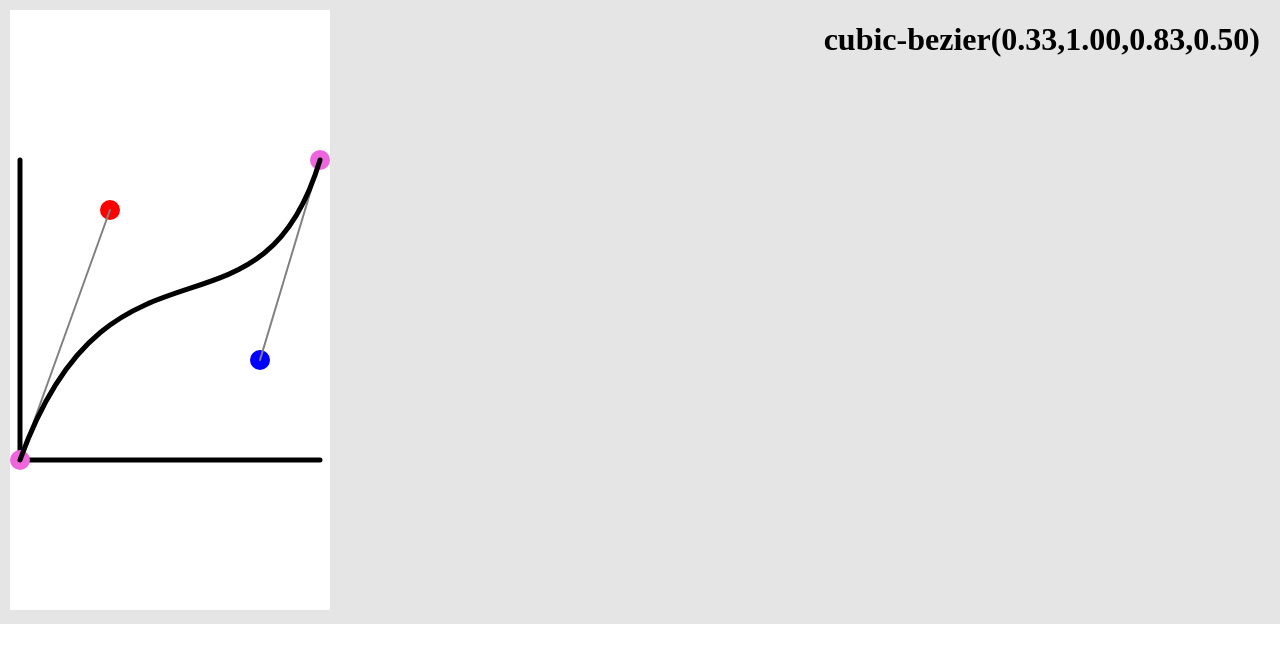
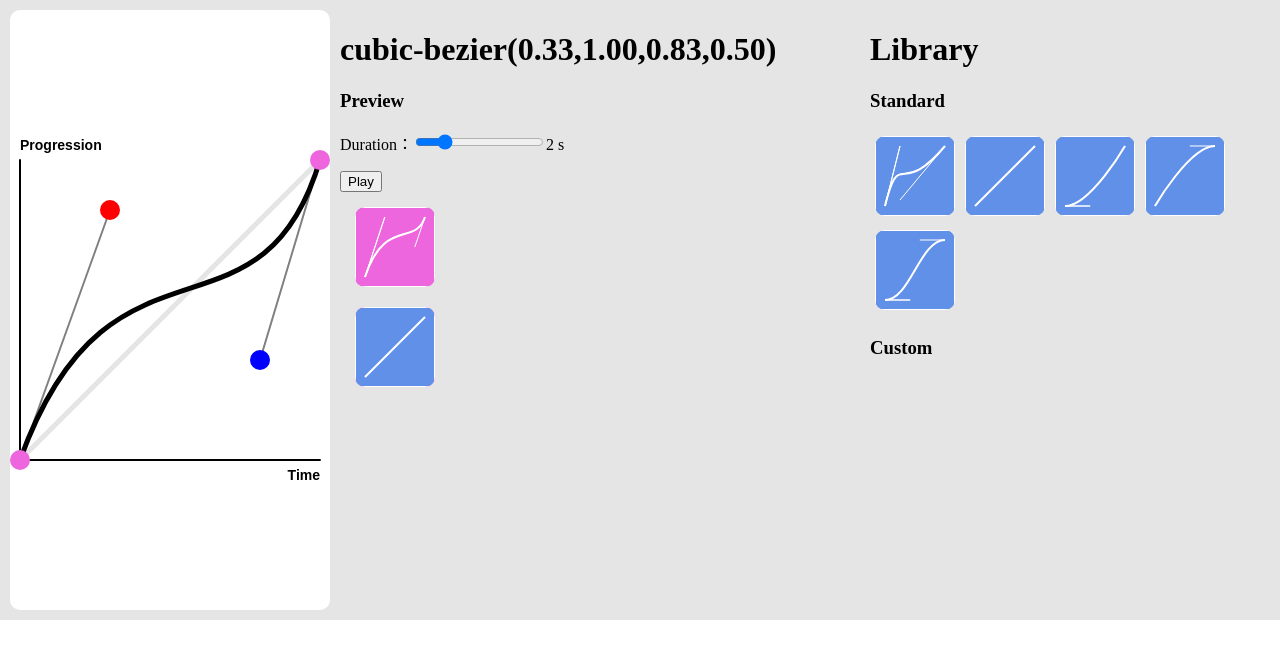
Before and after one commit to logcas/B-zierGenerator, a plain HTML site: page cssBezier.html in a window 1280 px wide. Drawn offline with Linux system fonts and the light colour scheme.

Commit message:
add beziercss

```diff
--- /dev/null
+++ b/css/BezierCube.css
@@ -0,0 +1,29 @@
+.cube {
+    display: inline-block;
+    position: relative;
+}
+
+.cube::after {
+    display: block;
+    position: absolute;
+    width: 100%;
+    height: 100%;
+    background: rgba(0, 0, 0, 0.2);
+}
+
+.cube:hover {
+    cursor: pointer;
+}
+
+.cube .name {
+    z-index: 999;
+}
+
+.cube:hover .name {
+    visibility: visible;
+    font-size: 14px;
+    font-weight: bold;
+    color: #fff;
+    line-height: 80px;
+    text-align: center;
+}
--- /dev/null
+++ b/css/main.css
@@ -0,0 +1,63 @@
+body {
+    margin: 0;
+    padding: 0;
+}
+
+.clearFix {
+    *zoom: 1;
+}
+
+.clearFix::after {
+    display: block;
+    content: " ";
+    height: 0;
+    visibility: hidden;
+    clear: both;
+}
+
+#app {
+    margin: 0;
+    padding: 10px;
+    background: #e5e5e5;
+}
+
+#canvas {
+    float: left;
+    background: #fff;
+    border-radius: 10px;
+}
+
+.content {
+    margin-left: 330px;
+    margin-right: 400px;
+}
+
+.demo {
+    position: relative;
+    margin: 10px;
+    height: 80px;
+}
+
+.block {
+    position: absolute;
+    left: 0;
+    background: #e6d;
+    border-radius: 5px;
+}
+
+.block.compare {
+    top: 100px;
+}
+
+.block.move {
+    left: 400px;
+}
+
+.cube:hover {
+    cursor: pointer;
+}
+
+.right {
+    float: right;
+    width: 400px;
+}
--- a/cssBezier.html
+++ b/cssBezier.html
@@ -6,180 +6,31 @@
     <meta http-equiv="X-UA-Compatible" content="IE=edge">
     <title>BezierCurve for css</title>
     <meta name="viewport" content="width=device-width, initial-scale=1">
+    <link rel="stylesheet" href="css/main.css">
 </head>
 
-<style>
-    body {
-        margin: 0;
-        padding: 0;
-    }
-
-    #app {
-        margin: 0;
-        padding: 0;
-        background: #e5e5e5;
-    }
-
-    #canvas {
-        margin: 10px;
-        background: #fff;
-    }
-</style>
-
 <body>
-    <div id="app">
+    <div id="app" class="clearFix">
         <canvas id="canvas">
             你的浏览器不支持canvas
         </canvas>
-        <h1 id="formula" style="float: right;margin-right: 20px;">Hello,world</h1>
+        <div class="right">
+            <h1>Library</h1>
+            <h3>Standard</h3>
+            <div class="lib"></div>
+            <h3>Custom</h3>
+        </div>
+        <div class="content">
+            <h1 id="formula">Hello,world</h1>
+            <h3>Preview</h3>
+            <p>Duration：<input type="range" value="2" max="10" min="0.1" step="0.1"><span id="duration"></span></p>
+            <button id="play">Play</button>
+            <div class="demo"></div>
+        </div>
     </div>
-    <script>
-        function Point(x, y, radius, color) {
-            this.x = x;
-            this.y = y;
-            this.radius = radius;
-            this.color = color;
-        }
-
-        Point.prototype.draw = function (ctx) {
-            ctx.beginPath();
-            ctx.moveTo(this.x, this.y);
-            ctx.arc(this.x, this.y, this.radius, 0, 2 * Math.PI, false);
-            ctx.fillStyle = this.color;
-            ctx.fill();
-        }
-
-        let canvas = document.querySelector('#canvas'),
-            formula = document.querySelector('#formula');
-        canvas.height = 600;
-        canvas.width = 320;
-
-        let ctx = canvas.getContext('2d'),
-            origin = {
-                x: 10,
-                y: 450
-            },
-            axisLength = 300,
-            idx = -1;
-
-        let closePoint = [
-                new Point(10, 450, 10, '#e6d'),
-                new Point(310, 150, 10, '#e6d')
-            ],
-            movePoint = [
-                new Point(100, 200, 10, 'red'),
-                new Point(250, 350, 10, 'blue')
-            ],
-            logicPoint = [
-                new Point(0,0,10,'#fff'),
-                new Point(0,0,10,'#fff'),
-            ];
-
-        draw();
-
-        canvas.onmousedown = function (e) {
-            const x = e.layerX,
-                y = e.layerY;
-
-            console.log(x, y);
-
-            movePoint.forEach((p, index) => {
-                if (x > p.x - 10 && x < p.x + 10 && y > p.y - 10 && y < p.y + 10) {
-                    idx = index;
-                }
-            });
-
-            if (idx !== -1) {
-                canvas.onmousemove = dragPointMove;
-            }
-        }
-        canvas.onmouseup = function (e) {
-            canvas.onmousemove = null;
-            idx = -1;
-        }
-
-        function switchToLogic() {
-            logicPoint[0] = calculate(movePoint[0]);
-            logicPoint[1] = calculate(movePoint[1]);
-        }
-
-        function calculate(p) {
-            return new Point((p.x / 300).toFixed(2), ((500 - p.y) / 300).toFixed(2));
-        }
-
-        function draw() {
-
-            ctx.clearRect(0, 0, 320, 600);
-
-            drawAxis(ctx, origin, axisLength);
-
-            closePoint.forEach(el => el.draw(ctx));
-
-            movePoint.forEach(el => el.draw(ctx));
-
-            drawLine(ctx, closePoint[0], movePoint[0]);
-            drawLine(ctx, closePoint[1], movePoint[1]);
-
-            drawCurve(ctx, closePoint[0], closePoint[1], movePoint[0], movePoint[1]);
-
-            switchToLogic();
-
-            formula.textContent = `cubic-bezier(${logicPoint[0].x},${logicPoint[0].y},${logicPoint[1].x},${logicPoint[1].y})`;
-
-        }
-
-        function dragPointMove(e) {
-
-            let newX = e.layerX,
-                newY = e.layerY;
-
-
-            newX = newX > origin.x + axisLength ? origin.x + axisLength : newX;
-            newX = newX < origin.x ? origin.x : newX;
-
-            movePoint[idx].x = newX;
-            movePoint[idx].y = newY;
-
-            // 重绘
-            draw();
-
-        }
-
-        // 画坐标轴
-        function drawAxis(ctx, origin, length) {
-            ctx.beginPath();
-            ctx.moveTo(origin.x, origin.y);
-            ctx.lineTo(origin.x + length, origin.y);
-            ctx.moveTo(origin.x, origin.y);
-            ctx.lineTo(origin.x, origin.y - length);
-            ctx.strokeStyle = '#000';
-            ctx.lineCap = 'round';
-            ctx.lineWidth = 5;
-            ctx.stroke();
-        }
-
-        // 画连线
-        function drawLine(ctx, p0, p1) {
-
-            ctx.beginPath();
-            ctx.moveTo(p0.x, p0.y);
-            ctx.lineTo(p1.x, p1.y);
-            ctx.lineWidth = 2;
-            ctx.strokeStyle = 'gray';
-            ctx.stroke();
-
-        }
-
-        // 画三次贝塞尔曲线
-        function drawCurve(ctx, p0, p1, m0, m1) {
-            ctx.beginPath();
-            ctx.lineWidth = 5;
-            ctx.strokeStyle = '#000';
-            ctx.moveTo(p0.x, p0.y);
-            ctx.bezierCurveTo(m0.x, m0.y, m1.x, m1.y, p1.x, p1.y);
-            ctx.stroke();
-        }
-    </script>
+    <script src="js/BezierLibrary.js"></script>
+    <script src="js/BezierCube.js"></script>
+    <script src="js/cssBezier.js"></script>
 </body>
 
 </html>
--- /dev/null
+++ b/js/BezierCube.js
@@ -0,0 +1,155 @@
+(function () {
+
+    class BezierCube {
+
+        constructor(m0, m1, name, color) {
+
+            this._points = [
+                m0,
+                m1,
+            ];
+
+            this.width = 80;
+            this.height = 80;
+
+            this.canvas = document.createElement('canvas');
+            this.canvas.height = this.height;
+            this.canvas.width = this.width;
+            this.canvas.className = 'cube';
+            this.canvas.setAttribute('data-curve', 'cubic-bezier(' + this._points[0].x + ',' + this._points[0].y + ',' + this._points[1].x + ',' + this._points[1].y + ')');
+            this.ctx = this.canvas.getContext('2d');
+
+            this.parent = null;
+
+            this.name = name || '(' + this._points[0].x + ',' + this._points[0].y + ',' + this._points[1].x + ',' + this._points[1].y + ')';
+            this.color = color || '#e6d';
+
+            this.init();
+
+        }
+
+        init() {
+
+            let canvas = this.canvas,
+                ctx = this.ctx;
+
+            canvas.style.borderRadius = '10px';
+            canvas.style.margin = '5px';
+
+            this.drawCurve();
+
+        }
+
+        getBezierCurve() {
+            return this.canvas.getAttribute('data-curve');
+        }
+
+        setBezierCurve(m0, m1) {
+            this._points[0].x = m0.x;
+            this._points[0].y = m0.y;
+            this._points[1].x = m1.x;
+            this._points[1].y = m1.y;
+            this.canvas.setAttribute('data-curve', 'cubic-bezier(' + this._points[0].x + ',' + this._points[0].y + ',' + this._points[1].x + ',' + this._points[1].y + ')');
+            this.drawCurve();
+        }
+
+        getPoints() {
+            return this._points;
+        }
+
+        static transformPoint(p) {
+            return {
+                x: 60 * p.x + 10,
+                y: 70 - 60 * p.y,
+            };
+        }
+
+        drawCurve() {
+
+            let ctx = this.ctx,
+                m0 = BezierCube.transformPoint(this._points[0]),
+                m1 = BezierCube.transformPoint(this._points[1]),
+                p0 = {
+                    x: 10,
+                    y: 70
+                },
+                p1 = {
+                    x: 70,
+                    y: 10
+                };
+
+            ctx.clearRect(0,0,this.width,this.height);
+
+            ctx.beginPath();
+            ctx.rect(0, 0, this.width, this.height);
+            ctx.fillStyle = this.color;
+            ctx.fill();
+
+            ctx.moveTo(p0.x, p0.y);
+            ctx.bezierCurveTo(m0.x, m0.y, m1.x, m1.y, p1.x, p1.y);
+            ctx.strokeStyle = '#fff';
+            ctx.lineWidth = 2;
+            ctx.stroke();
+
+            ctx.moveTo(m0.x, m0.y);
+            ctx.lineTo(p0.x, p0.y);
+            ctx.lineWidth = 1;
+            ctx.stroke();
+
+            ctx.moveTo(m1.x, m1.y);
+            ctx.lineTo(p1.x, p1.y);
+            ctx.lineWidth = 1;
+            ctx.stroke();
+
+        }
+
+        appendTo(node) {
+            this.parent = node;
+            node.appendChild(this.canvas);
+        }
+
+        addClass(className) {
+            this.canvas.className += ' ' + className;
+        }
+
+        removeClass(className) {
+            let kclass = this.canvas.className.split(' ');
+            if (kclass.length === 0) return;
+            kclass = kclass.filter(c => {
+                return c !== className;
+            });
+            this.canvas.className = kclass.join(' ');
+        }
+
+        toggleClass(className) {
+            let exist = false,
+                kclass = this.canvas.className.split(' ');
+
+            kclass.forEach(c => {
+                if (c === className) {
+                    exist = true;
+                }
+            });
+
+            if (!exist) {
+                this.addClass(className);
+            } else {
+                this.removeClass(className);
+            }
+        }
+
+        setStyleSheet(attr, value) {
+            this.canvas.style[attr] = value;
+        }
+
+        elem() {
+            return this.canvas;
+        }
+
+
+
+    }
+
+    window.BezierCube = BezierCube;
+
+})(window);
--- /dev/null
+++ b/js/BezierLibrary.js
@@ -0,0 +1,41 @@
+
+(function() {
+
+    class BezierLibrary {
+
+        constructor(elem,cubes) {
+            this.libs = cubes || [];
+            this.elem = elem;
+            this.init();
+        }
+
+        init() {
+
+            this.libs.forEach(cube => {
+                this.elem.appendChild(cube.elem());
+            });
+
+        }
+
+        addCube(cube) {
+            this.libs.push(cube);
+            this.elem.appendChild(cube.elem());
+            return this;
+        }
+
+        removeCube(index) {
+            this.libs = this.libs.splice(index,1);
+            this.elem.removeChild(this.elem.children[index]);
+            return this;
+        }
+
+        delegate(ev, fn) {
+            this.elem.addEventListener(ev,fn.bind(this),false);
+            return this;
+        }
+
+    }
+
+    window.BezierLibrary = BezierLibrary;
+
+})(window)
--- /dev/null
+++ b/js/cssBezier.js
@@ -0,0 +1,266 @@
+function Point(x, y, radius, color) {
+    this.x = x;
+    this.y = y;
+    this.radius = radius;
+    this.color = color;
+}
+
+Point.prototype.draw = function (ctx) {
+    ctx.beginPath();
+    ctx.moveTo(this.x, this.y);
+    ctx.arc(this.x, this.y, this.radius, 0, 2 * Math.PI, false);
+    ctx.fillStyle = this.color;
+    ctx.fill();
+}
+
+let canvas = document.querySelector('#canvas'),
+    formula = document.querySelector('#formula'),
+    transition = '';
+
+canvas.height = 600;
+canvas.width = 320;
+
+let ctx = canvas.getContext('2d'),
+    origin = {
+        x: 10,
+        y: 450
+    },
+    axisLength = 300,
+    idx = -1;
+
+let closePoint = [
+        new Point(10, 450, 10, '#e6d'),
+        new Point(310, 150, 10, '#e6d')
+    ],
+    movePoint = [
+        new Point(100, 200, 10, 'red'),
+        new Point(250, 350, 10, 'blue')
+    ],
+    logicPoint = [
+        new Point(0, 0, 10, '#fff'),
+        new Point(0, 0, 10, '#fff'),
+    ];
+
+let lib = new BezierLibrary(document.querySelector('.lib'),
+    [
+        new BezierCube({
+            x: 0.25,
+            y: 1
+        }, {
+            x: 0.25,
+            y: 0.1
+        }, 'ease', '#6190E8'),
+        new BezierCube({
+            x: 0,
+            y: 0
+        }, {
+            x: 1,
+            y: 1
+        }, 'linear', '#6190E8'),
+        new BezierCube({
+            x: 0.42,
+            y: 0
+        }, {
+            x: 1,
+            y: 1
+        }, 'ease-in', '#6190E8'),
+        new BezierCube({
+            x: 0,
+            y: 0
+        }, {
+            x: 0.58,
+            y: 1
+        }, 'ease-out', '#6190E8'),
+        new BezierCube({
+            x: 0.42,
+            y: 0
+        }, {
+            x: 0.58,
+            y: 1
+        }, 'ease-in-out', '#6190E8'),
+    ]
+);
+
+lib.delegate('click', function (e) {
+
+    if (e.target.tagName.toLowerCase() === 'canvas') {
+        let curve = e.target.getAttribute('data-curve');
+        let points = curve.slice(curve.indexOf('(') + 1, curve.indexOf(')')).split(',');
+        points = points.map(num => Number(num));
+
+        compare.setBezierCurve({
+            x: points[0],
+            y: points[1]
+        }, {
+            x: points[2],
+            y: points[3]
+        });
+    }
+
+});
+
+let play = document.querySelector('#play'),
+    duration = document.querySelector('input[type="range"]'),
+    dur = document.querySelector('#duration'),
+    demo = document.querySelector('.demo'),
+    t = duration.value;
+
+let preview = new BezierCube({
+        x: 0.34,
+        y: 0.79
+    }, {
+        x: 0.66,
+        y: 0.2
+    }),
+    compare = new BezierCube({
+        x: 0,
+        y: 0,
+    }, {
+        x: 1,
+        y: 1
+    }, 'linear', '#6190E8');
+
+preview.appendTo(demo);
+preview.addClass('block');
+
+compare.appendTo(demo);
+compare.addClass('block');
+compare.addClass('compare');
+
+dur.textContent = t + ' s';
+
+duration.addEventListener('input', function (e) {
+    t = duration.value;
+    dur.textContent = t + ' s';
+});
+
+play.addEventListener('click', function (e) {
+
+    preview.setStyleSheet('transition', t + 's ' + 'all ' + transition);
+    compare.setStyleSheet('transition', t + 's ' + 'all ' + compare.getBezierCurve());
+
+    preview.toggleClass('move');
+    compare.toggleClass('move');
+
+}, false);
+
+draw();
+
+preview.setBezierCurve(logicPoint[0], logicPoint[1]);
+
+
+canvas.onmousedown = function (e) {
+    const x = e.layerX,
+        y = e.layerY;
+
+    console.log(x, y);
+
+    movePoint.forEach((p, index) => {
+        if (x > p.x - 10 && x < p.x + 10 && y > p.y - 10 && y < p.y + 10) {
+            idx = index;
+        }
+    });
+
+    if (idx !== -1) {
+        canvas.onmousemove = dragPointMove;
+    }
+}
+canvas.onmouseup = function (e) {
+    canvas.onmousemove = null;
+    idx = -1;
+}
+
+function switchToLogic() {
+    logicPoint[0] = calculate(movePoint[0]);
+    logicPoint[1] = calculate(movePoint[1]);
+}
+
+function calculate(p) {
+    return new Point((p.x / 300).toFixed(2), ((500 - p.y) / 300).toFixed(2));
+}
+
+function draw() {
+
+    ctx.clearRect(0, 0, 320, 600);
+
+    drawAxis(ctx, origin, axisLength);
+
+    drawLine(ctx, closePoint[0], movePoint[0]);
+    drawLine(ctx, closePoint[1], movePoint[1]);
+    drawLine(ctx, closePoint[0], closePoint[1], '#e5e5e5', 5);
+
+    drawCurve(ctx, closePoint[0], closePoint[1], movePoint[0], movePoint[1]);
+
+
+    closePoint.forEach(el => el.draw(ctx));
+
+    movePoint.forEach(el => el.draw(ctx));
+
+    switchToLogic();
+
+    transition =
+        `cubic-bezier(${logicPoint[0].x},${logicPoint[0].y},${logicPoint[1].x},${logicPoint[1].y})`;
+
+    formula.textContent = transition;
+}
+
+function dragPointMove(e) {
+
+    let newX = e.layerX,
+        newY = e.layerY;
+
+
+    newX = newX > origin.x + axisLength ? origin.x + axisLength : newX;
+    newX = newX < origin.x ? origin.x : newX;
+
+    movePoint[idx].x = newX;
+    movePoint[idx].y = newY;
+
+    // 重绘
+    draw();
+
+    preview.setBezierCurve(logicPoint[0], logicPoint[1]);
+
+}
+
+// 画坐标轴
+function drawAxis(ctx, origin, length) {
+    ctx.beginPath();
+    ctx.moveTo(origin.x, origin.y);
+    ctx.lineTo(origin.x + length, origin.y);
+    ctx.moveTo(origin.x, origin.y);
+    ctx.lineTo(origin.x, origin.y - length);
+    ctx.strokeStyle = '#000';
+    ctx.lineCap = 'round';
+    ctx.lineWidth = 2;
+    ctx.stroke();
+
+    ctx.font = 'bold 14px Arial';
+    ctx.textAlign = 'right';
+    ctx.fillText('Time', origin.x + axisLength, origin.y + 20);
+
+    ctx.textAlign = 'left';
+    ctx.fillText('Progression', origin.x, origin.y - axisLength - 10);
+}
+
+// 画连线
+function drawLine(ctx, p0, p1, color, width) {
+
+    ctx.beginPath();
+    ctx.moveTo(p0.x, p0.y);
+    ctx.lineTo(p1.x, p1.y);
+    ctx.lineWidth = width || 2;
+    ctx.strokeStyle = color || 'gray';
+    ctx.stroke();
+
+}
+
+// 画三次贝塞尔曲线
+function drawCurve(ctx, p0, p1, m0, m1) {
+    ctx.beginPath();
+    ctx.lineWidth = 5;
+    ctx.strokeStyle = '#000';
+    ctx.moveTo(p0.x, p0.y);
+    ctx.bezierCurveTo(m0.x, m0.y, m1.x, m1.y, p1.x, p1.y);
+    ctx.stroke();
+}
```
Also changed, not shown: readme.md.
